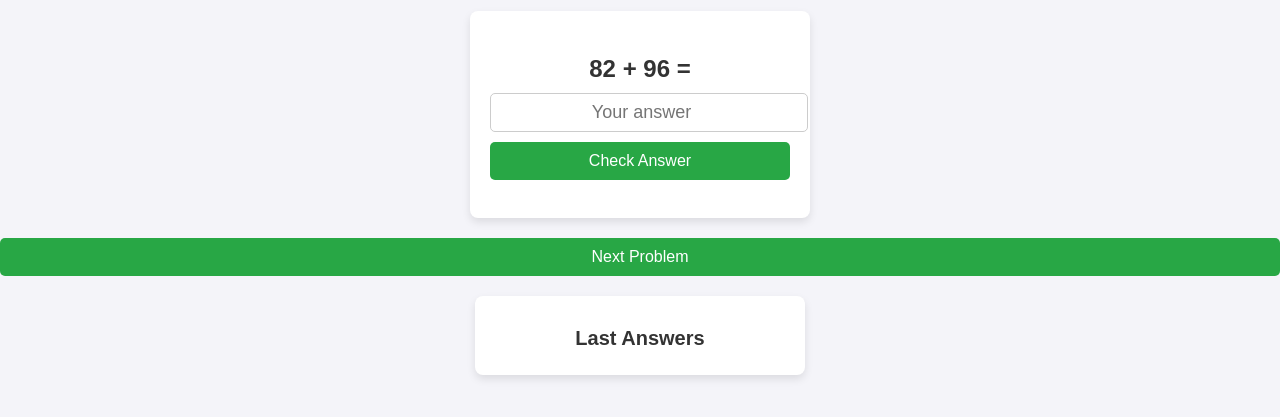
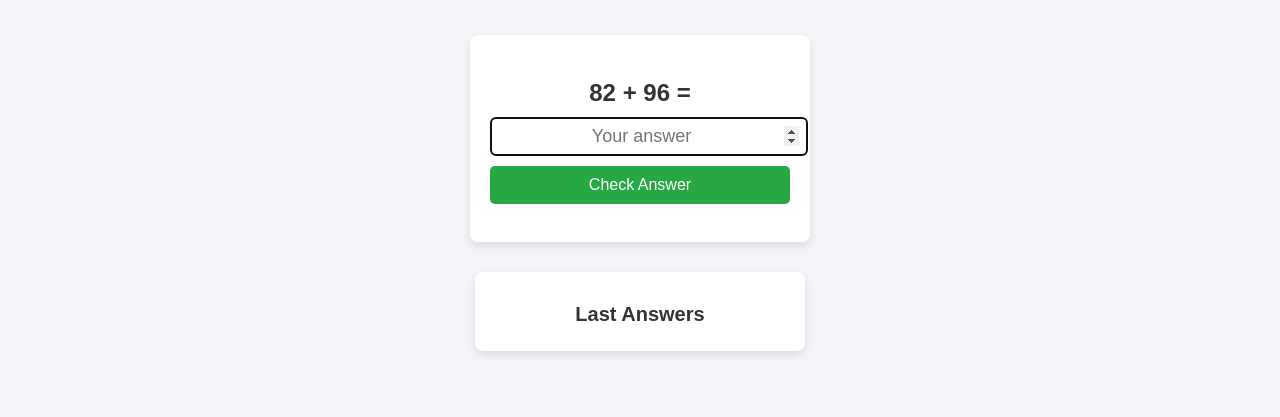
Before and after one commit to keithpatel/Math, a plain HTML site: page index.html in a window 1280 px wide. Shown: the part 207-624 px from the top of the page. Drawn offline with Linux system fonts and the light colour scheme.

Commit message:
Update index.html

```diff
--- a/index.html
+++ b/index.html
@@ -128,12 +128,10 @@
             <span id="operator"></span>
             <span id="num2"></span> =
         </p>
-        <input type="number" id="answer" placeholder="Your answer">
+        <input type="number" id="answer" placeholder="Your answer" onkeydown="handleEnter(event)">
         <button onclick="checkAnswer()">Check Answer</button>
         <p class="result" id="result"></p>
     </div>
-
-    <button onclick="nextProblem()" style="margin-bottom: 10px;">Next Problem</button>
 
     <div class="history-container">
         <h2 class="history-title">Last Answers</h2>
@@ -165,6 +163,7 @@
             operatorElement.textContent = currentOperator;
             num2Element.textContent = currentNum2;
             answerInput.value = '';
+            answerInput.focus();
             resultDisplay.textContent = '';
             resultDisplay.className = 'result';
 
@@ -201,36 +200,19 @@
                     answerHistory.pop();
                 }
                 updateHistoryDisplay();
+
+                setTimeout(() => {
+                    generateProblem();
+                }, 1500); // Move to next problem after 1.5 seconds
             } else {
                 resultDisplay.textContent = "Please enter a number.";
                 resultDisplay.className = 'result';
             }
         }
 
-        function nextProblem() {
-            const userAnswer = answerInput.value.trim();
-
-            if (userAnswer === '') {
-                resultDisplay.textContent = "No answer provided!";
-                resultDisplay.className = 'result incorrect';
-
-                const problemString = `${currentNum1} ${currentOperator} ${currentNum2}`;
-                answerHistory.unshift({
-                    problem: problemString,
-                    userAnswer: 'No answer',
-                    correct: false
-                });
-
-                if (answerHistory.length > MAX_HISTORY) {
-                    answerHistory.pop();
-                }
-                updateHistoryDisplay();
-
-                setTimeout(() => {
-                    generateProblem();
-                }, 1500);
-            } else {
-                generateProblem();
+        function handleEnter(event) {
+            if (event.key === "Enter") {
+                checkAnswer();
             }
         }
 
```
